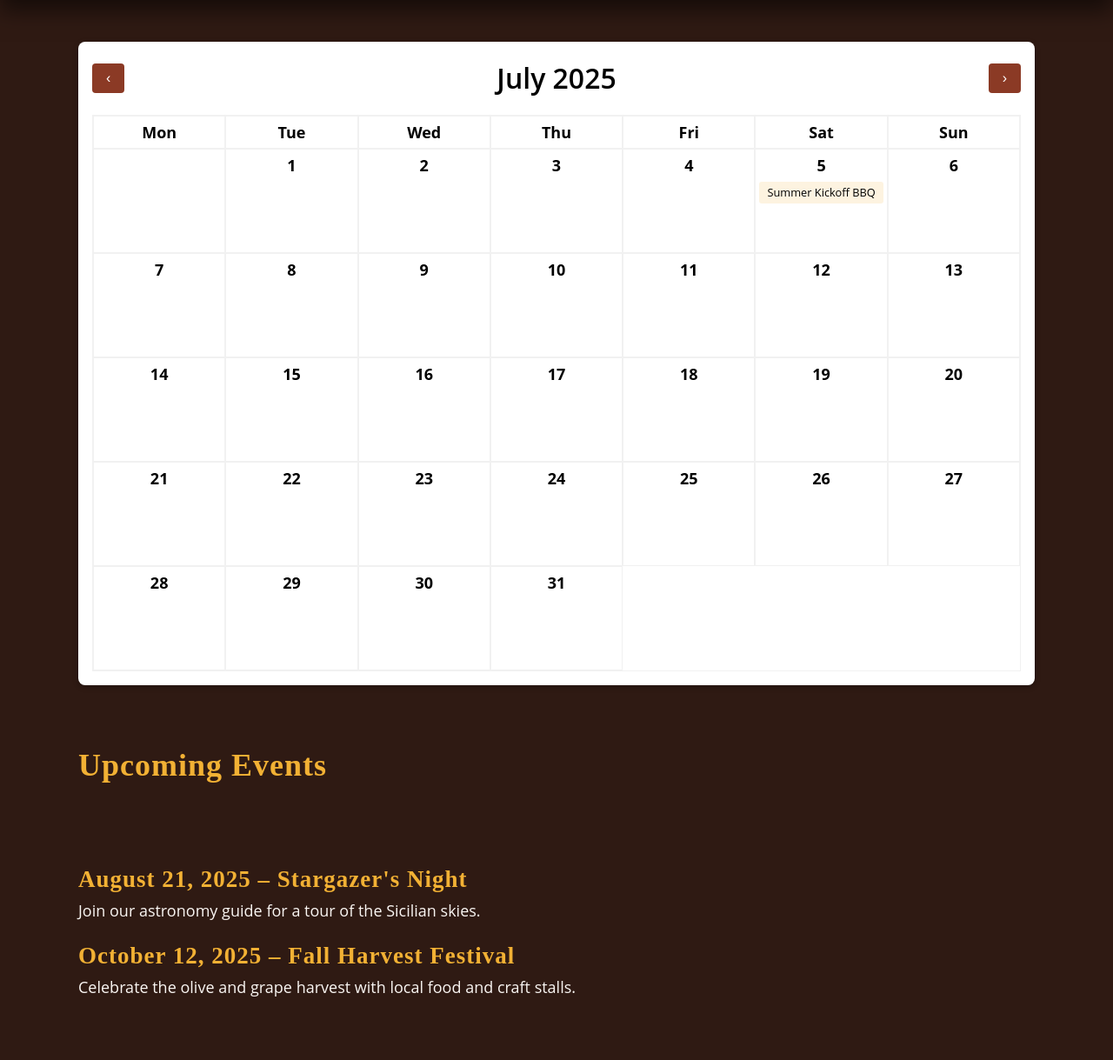
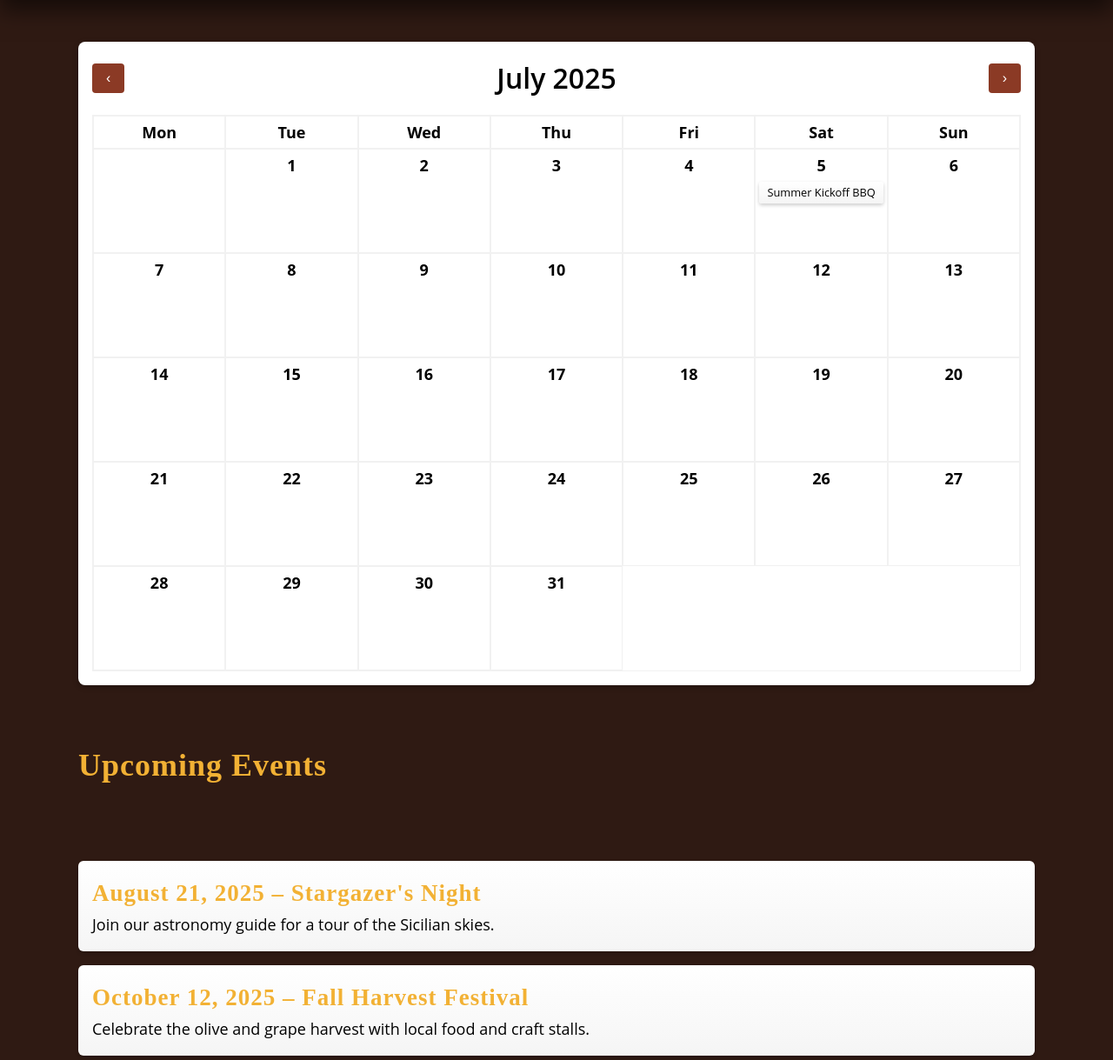
Before and after one commit to COMPANYNAMEHERE/campeggio, a website built with Vite: page src/pages/en/events.html in a window 1280 px wide. Shown: the part 81-1300 px from the top of the page at 87% size. Built offline with nearby package versions, Linux system fonts and the light colour scheme; files whose address does not match are found by name.

Commit message:
Style event cards

```diff
--- a/src/pages/styles/events.css
+++ b/src/pages/styles/events.css
@@ -67,7 +67,7 @@
 .event{
   font-size: .8rem;
   margin-bottom: .25rem;
-  background: rgba(242,177,52,.15);
+  background: linear-gradient(#fff, #f5f5f5);
   padding: 2px 4px;
   border-radius: 3px;
   color: #000;
@@ -75,6 +75,13 @@
   white-space: nowrap;
   overflow: hidden;
   text-overflow: ellipsis;
+  box-shadow: 0 2px 4px rgba(0,0,0,0.2);
+  transition: transform .2s, box-shadow .2s;
+}
+
+.event:hover{
+  transform: translateY(-2px);
+  box-shadow: 0 4px 8px rgba(0,0,0,0.3);
 }
 
 .past-day {
@@ -93,6 +100,21 @@
 
 .events-list article + article {
   margin-top: 1rem;
+}
+
+.event-item {
+  background: linear-gradient(#fff, #f5f5f5);
+  color: #000;
+  padding: 1rem;
+  border-radius: 6px;
+  box-shadow: 0 2px 4px rgba(0,0,0,0.2);
+  transition: transform .2s, box-shadow .2s;
+  cursor: pointer;
+}
+
+.event-item:hover {
+  transform: translateY(-2px);
+  box-shadow: 0 4px 8px rgba(0,0,0,0.3);
 }
 
 /* ========= Modal Styles ========= */
--- a/src/scripts/events.js
+++ b/src/scripts/events.js
@@ -85,14 +85,14 @@ document.addEventListener('DOMContentLoaded', () => {
 
     let html = '<div class="calendar-header">';
     html += '<button class="nav-button" id="prev-month">\u2039</button>';
-    html += `<div class="month-year">${firstDay.toLocaleDateString(undefined, { month: 'long', year: 'numeric' })}</div>`;
+    html += `<div class="month-year">${firstDay.toLocaleDateString(lang, { month: 'long', year: 'numeric' })}</div>`;
     html += '<button class="nav-button" id="next-month">\u203A</button>';
     html += '</div>';
 
     html += '<div class="calendar-grid">';
     for (let i = 0; i < 7; i++) {
       const d = new Date(2021, 0, 4 + i);
-      html += `<div class="day-name">${d.toLocaleDateString(undefined, { weekday: 'short' })}</div>`;
+      html += `<div class="day-name">${d.toLocaleDateString(lang, { weekday: 'short' })}</div>`;
     }
 
     for (let i = 0; i < startIndex; i++) {
```
